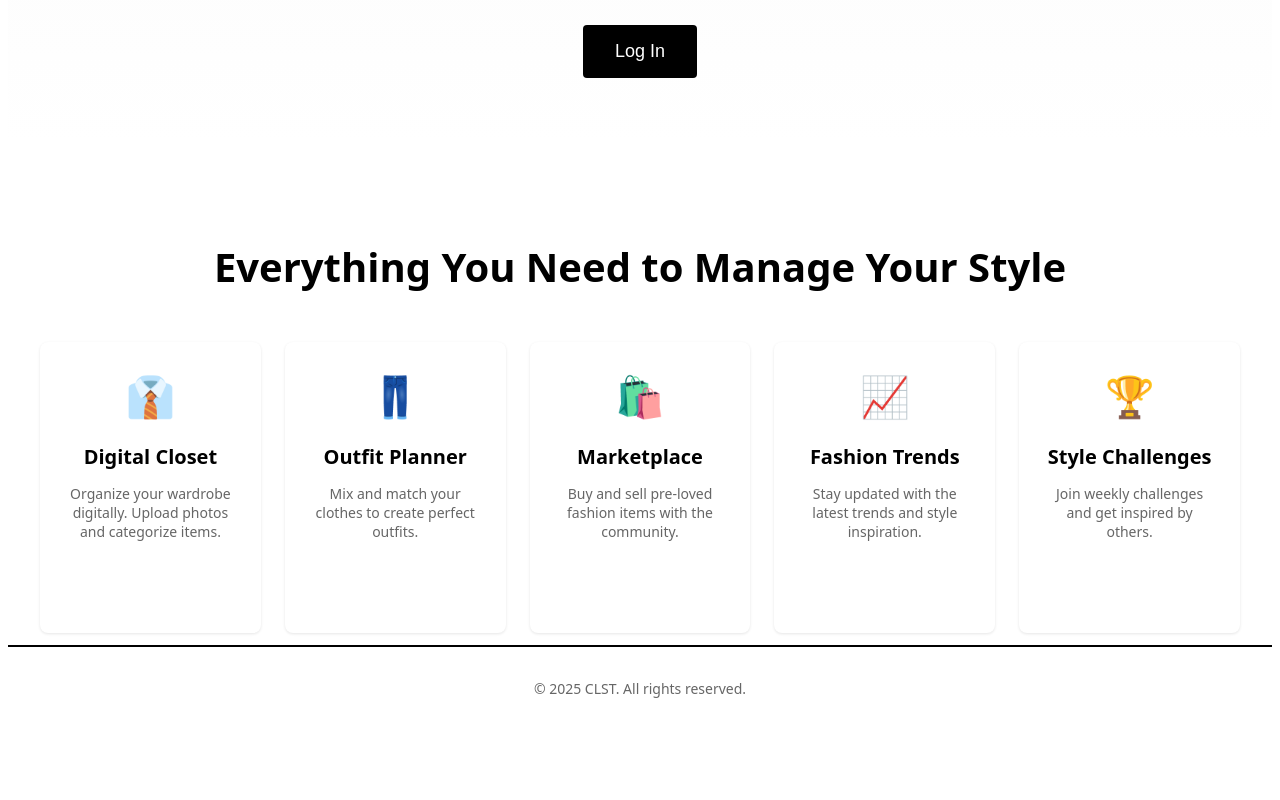
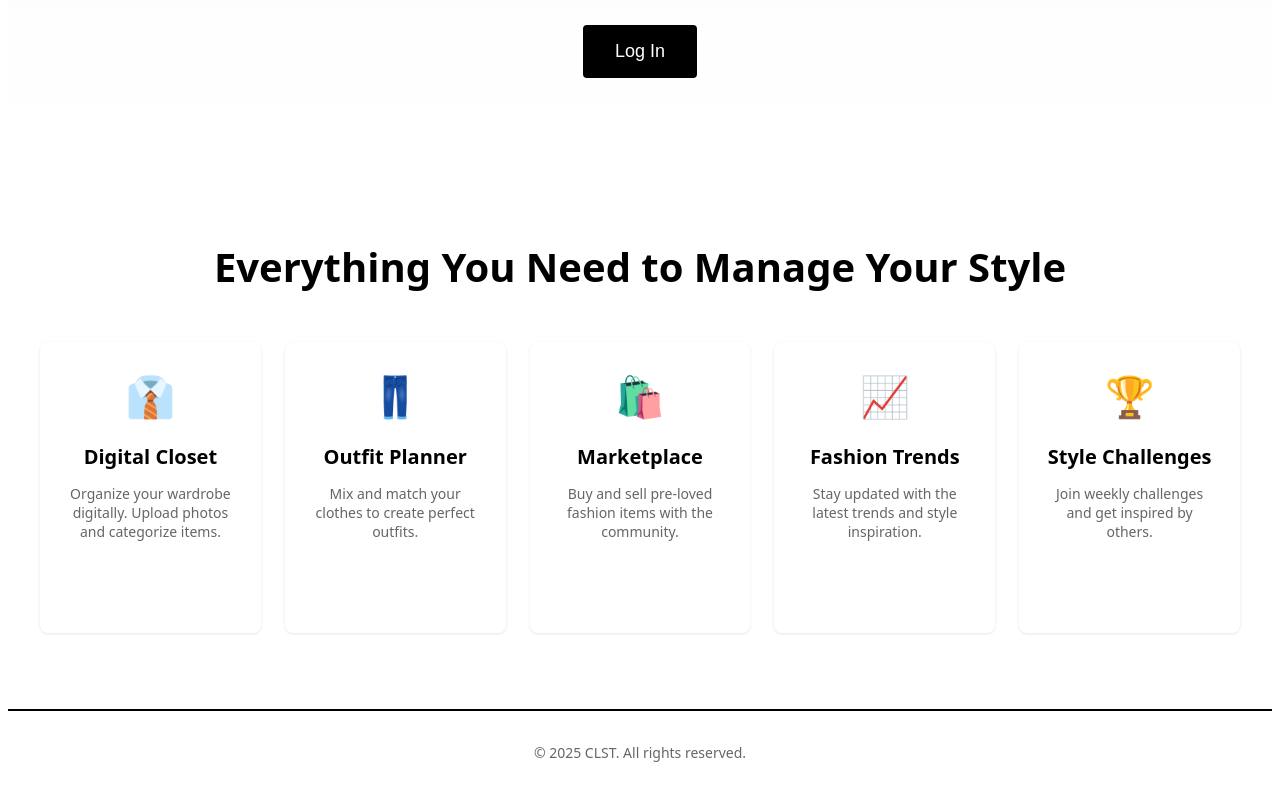
Before and after one commit to jbhatnagar00/CLST-2, a React (Vite) app: page / in a window 1280 px wide. Shown: the part 358-1158 px from the top of the page. Before the commit the page ends 1096 px from the top, so only its background shows below. Built offline with nearby package versions, Linux system fonts and the light colour scheme.

Commit message:
Update App.tsx

```diff
--- a/src/App.tsx
+++ b/src/App.tsx
@@ -209,6 +209,7 @@ const Footer = () => (
     marginTop: 'auto'
   }}>
     <div style={{
+      marginTop: '4rem',
       height: '2px',
       backgroundColor: 'black'
     }} />
```
